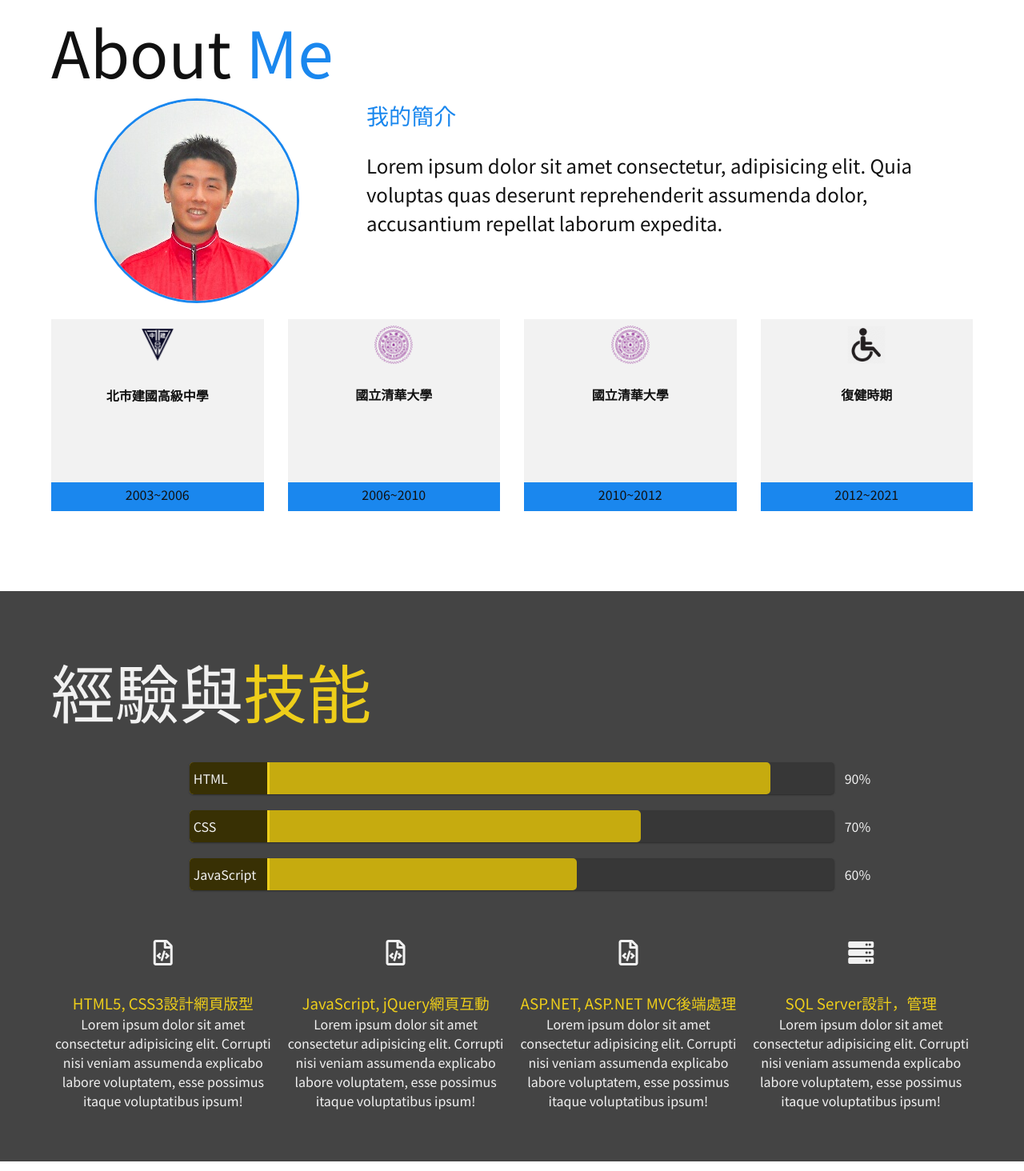
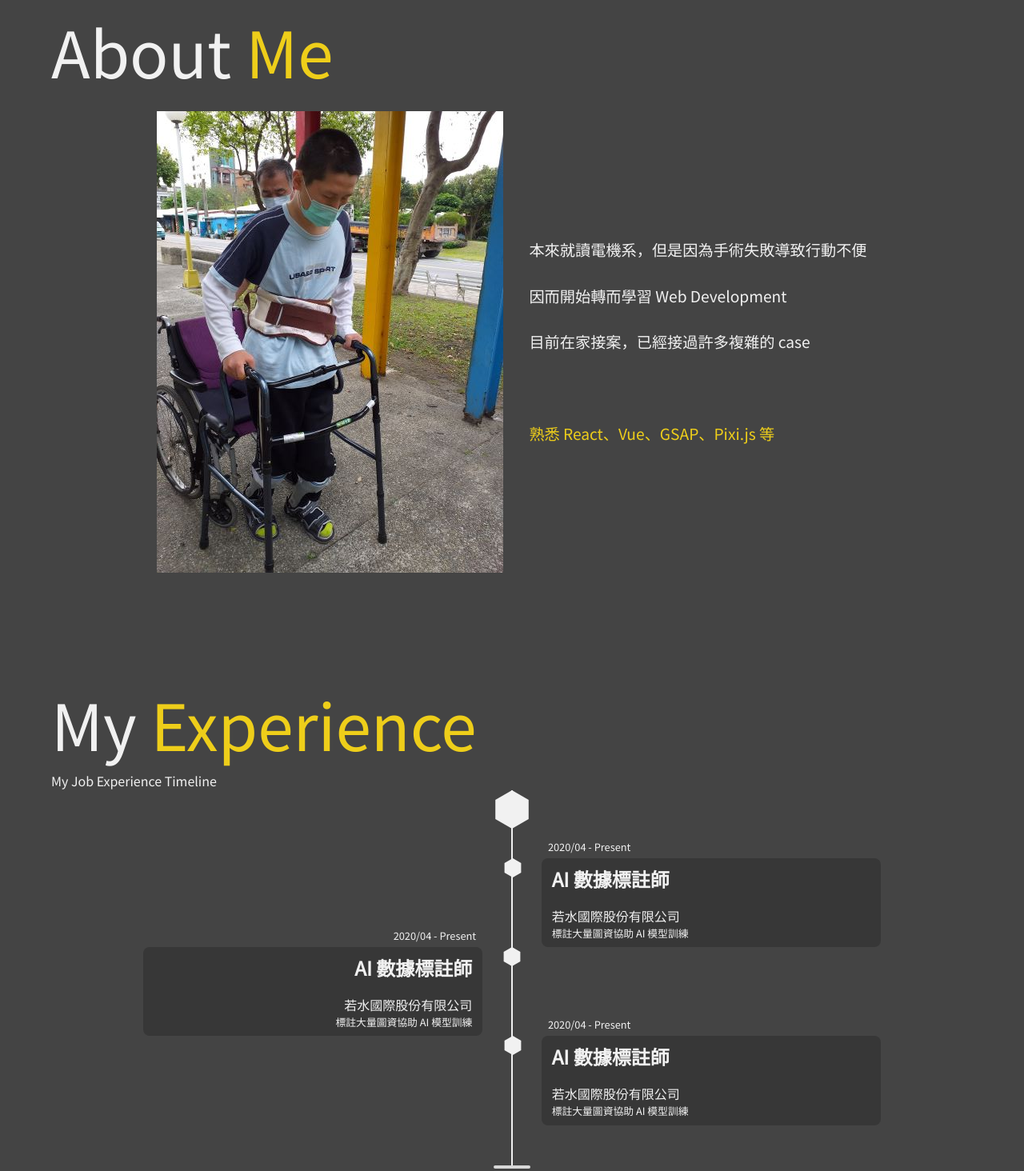
Before and after one commit to KalpasWang/my-portfolio, a plain HTML site: page index.html in a window 1280 px wide. Shown: the part 861-2325 px from the top of the page at 80% size. Drawn offline with nearby package versions, Linux system fonts and the light colour scheme.

Commit message:
完成 experience section

```diff
--- a/css/main.css
+++ b/css/main.css
@@ -1,11 +1,150 @@
+html,
+body,
+div,
+span,
+applet,
+object,
+iframe,
+h1,
+h2,
+h3,
+h4,
+h5,
+h6,
+p,
+blockquote,
+pre,
+a,
+abbr,
+acronym,
+address,
+big,
+cite,
+code,
+del,
+dfn,
+em,
+img,
+ins,
+kbd,
+q,
+s,
+samp,
+small,
+strike,
+strong,
+sub,
+sup,
+tt,
+var,
+b,
+u,
+i,
+center,
+dl,
+dt,
+dd,
+ol,
+ul,
+li,
+fieldset,
+form,
+label,
+legend,
+table,
+caption,
+tbody,
+tfoot,
+thead,
+tr,
+th,
+td,
+article,
+aside,
+canvas,
+details,
+embed,
+figure,
+figcaption,
+footer,
+header,
+hgroup,
+menu,
+nav,
+output,
+ruby,
+section,
+summary,
+time,
+mark,
+audio,
+video {
+  margin: 0;
+  padding: 0;
+  border: 0;
+  font-size: 100%;
+  font: inherit;
+  vertical-align: baseline;
+}
+
+/* HTML5 display-role reset for older browsers */
+article,
+aside,
+details,
+figcaption,
+figure,
+footer,
+header,
+hgroup,
+menu,
+nav,
+section {
+  display: block;
+}
+
+body {
+  line-height: 1;
+}
+
+ol,
+ul {
+  list-style: none;
+}
+
+blockquote,
+q {
+  quotes: none;
+}
+
+blockquote:before,
+blockquote:after,
+q:before,
+q:after {
+  content: '';
+  content: none;
+}
+
+table {
+  border-collapse: collapse;
+  border-spacing: 0;
+}
+
+*,
+*::before,
+*::after {
+  -webkit-box-sizing: border-box;
+          box-sizing: border-box;
+}
+
 .menu-btn {
   position: absolute;
   z-index: 3;
   right: 35px;
   top: 35px;
+  z-index: 99;
   cursor: pointer;
-  -webkit-transition: all 0.3s ease-out;
-  transition: all 0.3s ease-out;
+  -webkit-transition: all 0.5s ease-out;
+  transition: all 0.5s ease-out;
 }
 
 .menu-btn .btn-line {
@@ -13,8 +152,8 @@
   height: 3px;
   background: #f1f1f1;
   margin: 0 0 5px 0;
-  -webkit-transition: all 0.3s ease-out;
-  transition: all 0.3s ease-out;
+  -webkit-transition: all 0.5s ease-out;
+  transition: all 0.5s ease-out;
 }
 
 .menu-btn .btn-line:nth-child(3) {
@@ -56,11 +195,12 @@
       -ms-flex-flow: column nowrap;
           flex-flow: column nowrap;
   overflow: hidden;
+  z-index: 50;
   background: #373737;
   -webkit-transform: translate3d(0, -100%, 0);
           transform: translate3d(0, -100%, 0);
-  -webkit-transition: all 0.3s ease-out;
-  transition: all 0.3s ease-out;
+  -webkit-transition: all 0.5s ease-out;
+  transition: all 0.5s ease-out;
 }
 
 .menu.show {
@@ -102,8 +242,8 @@
   margin-top: 30px;
   -webkit-transform: translate3d(100%, 0, 0);
           transform: translate3d(100%, 0, 0);
-  -webkit-transition: all 0.3s ease-out;
-  transition: all 0.3s ease-out;
+  -webkit-transition: all 0.5s ease-out;
+  transition: all 0.5s ease-out;
   -webkit-transition-delay: 0.3s;
           transition-delay: 0.3s;
 }
@@ -117,7 +257,7 @@
   width: 150px;
   height: 150px;
   margin: 0 auto;
-  background: url("../img/me.jpg") white;
+  background: url("../img/me-gray.jpg");
   background-size: cover;
   border-radius: 50%;
   border: solid 3px #eece1a;
@@ -126,8 +266,8 @@
 .menu-item {
   -webkit-transform: translate3d(600px, 0, 0);
           transform: translate3d(600px, 0, 0);
-  -webkit-transition: all 0.3s ease-out;
-  transition: all 0.3s ease-out;
+  -webkit-transition: all 0.5s ease-out;
+  transition: all 0.5s ease-out;
 }
 
 .menu-item.show {
@@ -148,8 +288,8 @@
   font-weight: 300;
   color: #f1f1f1;
   text-decoration: none;
-  -webkit-transition: all 0.3s ease-out;
-  transition: all 0.3s ease-out;
+  -webkit-transition: all 0.5s ease-out;
+  transition: all 0.5s ease-out;
 }
 
 .menu-nav-link:hover {
@@ -259,10 +399,6 @@ header {
   color: #eece1a;
 }
 
-.text-secondary-light {
-  color: #1a87ee;
-}
-
 .home {
   padding: 4rem;
   overflow: hidden;
@@ -311,38 +447,177 @@ section#about {
   padding: 4rem;
   overflow: hidden;
   min-height: 100vh;
-  background: #fff;
+  background: #444;
+  color: #f1f1f1;
+}
+
+section#about .about-info {
+  display: -webkit-box;
+  display: -ms-flexbox;
+  display: flex;
+  -webkit-box-pack: center;
+      -ms-flex-pack: center;
+          justify-content: center;
+  -webkit-box-align: center;
+      -ms-flex-align: center;
+          align-items: center;
+  margin-top: 1rem;
+}
+
+section#about .about-info .bio-image {
+  margin-right: 2rem;
+}
+
+section#about .about-info .bio {
+  font-size: 1.2rem;
+}
+
+section.experience {
+  padding: 4rem;
+  overflow: hidden;
+  min-height: 100vh;
+}
+
+section.experience .timeline {
+  position: relative;
+  margin: 0 auto 20px;
+  width: 80%;
+}
+
+section.experience .timeline::before {
+  content: '';
+  width: 2px;
+  height: 100%;
+  position: absolute;
+  top: 0px;
+  left: 50%;
+  -webkit-transform: translateX(-50%);
+          transform: translateX(-50%);
+  background: #f1f1f1;
+}
+
+section.experience .timeline > ul {
+  display: inline-block;
+  position: relative;
+  padding: 85px 0 48px;
+  width: 100%;
+}
+
+section.experience .timeline > ul::before {
+  content: '';
+  background: url(../img/dot-start.svg);
+  background-size: contain;
+  position: absolute;
+  width: 48px;
+  height: 48px;
+  top: 0;
+  left: 50%;
+  z-index: 10;
+  -webkit-transform: translateX(-50%);
+          transform: translateX(-50%);
+}
+
+section.experience .timeline > ul::after {
+  content: '';
+  background: #d8d8d8;
+  border-radius: 2px;
+  width: 46px;
+  height: 4px;
+  position: absolute;
+  bottom: -6px;
+  left: 50%;
+  -webkit-transform: translateX(-50%);
+          transform: translateX(-50%);
+}
+
+section.experience .timeline > ul > li {
+  position: relative;
+  width: 46%;
+}
+
+section.experience .timeline > ul > li:nth-child(odd) {
+  float: right;
+  text-align: left;
+  clear: both;
+}
+
+section.experience .timeline > ul > li:nth-child(even) {
+  float: left;
+  text-align: right;
+  clear: both;
+}
+
+section.experience .timeline li:nth-child(odd) .time-marker {
+  position: absolute;
+  top: 0;
+  left: -48px;
+}
+
+section.experience .timeline li:nth-child(even) .time-marker {
+  position: absolute;
+  top: 0;
+  right: -49px;
+}
+
+section.experience .timeline li polygon {
+  -webkit-transition: all 0.5s ease-out;
+  transition: all 0.5s ease-out;
+}
+
+section.experience .timeline li:hover polygon {
+  fill: #eece1a;
+}
+
+section.experience .timeline li:hover .content {
+  background: #eece1a;
   color: #111;
 }
 
-section#about .about-info {
-  display: -ms-grid;
-  display: grid;
-      grid-template-areas: 'bioimage bio bio';
-  -ms-grid-columns: (1fr)[3];
-      grid-template-columns: repeat(3, 1fr);
-  grid-gap: 30px;
-  margin-bottom: 20px;
+section.experience .timeline li:hover .time {
+  color: #eece1a;
 }
 
-section#about .about-info .bio-image {
-  -ms-grid-row: 1;
-  -ms-grid-column: 1;
-  grid-area: bioimage;
-  border-radius: 50%;
-  border: 3px solid #1a87ee;
-  margin: auto;
+section.experience .timeline .content {
+  position: relative;
+  font-size: 1rem;
+  padding: 0.5rem 0.8rem;
+  background: #373737;
+  border-radius: 0.5rem;
+  color: #f1f1f1;
+  -webkit-transition: all 0.5s ease-out;
+  transition: all 0.5s ease-out;
 }
 
-section#about .about-info .bio {
-  -ms-grid-row: 1;
-  -ms-grid-column: 2;
-  -ms-grid-column-span: 2;
-  grid-area: bio;
-  font-size: 1.5rem;
+section.experience .timeline .time {
+  position: absolute;
+  top: -1.5rem;
+  left: 0.5rem;
+  font-size: 0.8rem;
+  color: #f1f1f1;
+  font-weight: 300;
 }
 
-section#about .scroll-wrapper {
+section.experience .timeline li:nth-child(even) .time {
+  left: auto;
+  right: 0.5rem;
+}
+
+section.experience .timeline .job {
+  font-size: 1.5rem;
+  font-weight: 900;
+  margin-bottom: 1rem;
+}
+
+section.experience .timeline .description {
+  font-size: 0.8rem;
+}
+
+section#skills {
+  padding: 4rem;
+  overflow: hidden;
+}
+
+section#skills .scroll-wrapper {
   display: -ms-grid;
   display: grid;
   grid-gap: 30px;
@@ -351,123 +626,57 @@ section#about .scroll-wrapper {
       grid-template-columns: repeat(4, 1fr);
 }
 
-section#about .scroll-wrapper .card {
-  background: #f2f2f2;
+section#skills .scroll-wrapper .card {
+  background: #373737;
   text-align: center;
   height: 15rem;
 }
 
-section#about .scroll-wrapper .card .card-info {
+section#skills .scroll-wrapper .card .card-info {
   height: 85%;
   width: 100%;
   padding: 0.5rem;
 }
 
-section#about .scroll-wrapper .card .card-info img {
+section#skills .scroll-wrapper .card .card-info img {
   width: 3rem;
 }
 
-section#about .scroll-wrapper .card .date {
-  background: #1a87ee;
+section#skills .scroll-wrapper .card .date {
+  background: #eece1a;
   color: #111;
   height: 15%;
   width: 100%;
   display: inline-block;
 }
 
-section#about .scroll-wrapper .card .date span {
+section#skills .scroll-wrapper .card .date span {
   display: inline-block;
   vertical-align: middle;
 }
 
-section#about .scroll-wrapper exp1 {
+section#skills .scroll-wrapper exp1 {
   -ms-grid-row: 1;
   -ms-grid-column: 1;
   grid-area: exp1;
 }
 
-section#about .scroll-wrapper exp2 {
+section#skills .scroll-wrapper exp2 {
   -ms-grid-row: 1;
   -ms-grid-column: 2;
   grid-area: exp2;
 }
 
-section#about .scroll-wrapper exp3 {
+section#skills .scroll-wrapper exp3 {
   -ms-grid-row: 1;
   -ms-grid-column: 3;
   grid-area: exp3;
 }
 
-section#about .scroll-wrapper exp4 {
+section#skills .scroll-wrapper exp4 {
   -ms-grid-row: 1;
   -ms-grid-column: 3;
   grid-area: exp3;
-}
-
-section#skills {
-  padding: 4rem;
-  overflow: hidden;
-}
-
-section#skills .progress-bar {
-  width: 70%;
-  margin: 0 auto;
-  margin: 30px auto;
-}
-
-section#skills .progress-bar .bar {
-  width: 100%;
-  height: 40px;
-  background: #373737;
-  margin-bottom: 20px;
-  position: relative;
-  border-radius: 5px;
-  -webkit-box-shadow: 0 1px 2px #2b2b2b;
-          box-shadow: 0 1px 2px #2b2b2b;
-}
-
-section#skills .progress-bar .title {
-  position: absolute;
-  float: left;
-  width: 100px;
-  height: 40px;
-  line-height: 40px;
-  padding-left: 5px;
-  border-top-left-radius: 5px;
-  border-bottom-left-radius: 5px;
-  background: #383004;
-  border-right: 3px solid #eece1a;
-  z-index: 10;
-}
-
-section#skills .progress-bar .bar-value {
-  position: relative;
-  float: right;
-  right: -50px;
-  line-height: 40px;
-  padding-right: 5px;
-  z-index: 10;
-}
-
-section#skills .progress-bar .progress {
-  position: absolute;
-  float: left;
-  height: 40px;
-  width: 100px;
-  border-radius: 5px;
-  background: #c6ab0f;
-}
-
-section#skills .progress-bar .progress.html {
-  max-width: 90%;
-}
-
-section#skills .progress-bar .progress.css {
-  max-width: 70%;
-}
-
-section#skills .progress-bar .progress.js {
-  max-width: 60%;
 }
 
 section#skills .specialty {
@@ -490,8 +699,8 @@ section#work {
   padding: 4rem;
   overflow: hidden;
   min-height: 100vh;
-  background: #fff;
-  color: #111;
+  background: #444;
+  color: #f1f1f1;
 }
 
 section#work .projects {
@@ -519,8 +728,8 @@ section#work .projects .item .project-box img {
      object-fit: cover;
   -o-object-position: 0% 50%;
      object-position: 0% 50%;
-  -webkit-transition: all 0.3s ease-out;
-  transition: all 0.3s ease-out;
+  -webkit-transition: all 0.5s ease-out;
+  transition: all 0.5s ease-out;
 }
 
 section#work .projects .item .project-box:hover img {
@@ -535,8 +744,8 @@ section#work .projects .item .project-box .details {
   left: 10px;
   right: 10px;
   background: rgba(68, 68, 68, 0.8);
-  -webkit-transition: all 0.3s ease-out;
-  transition: all 0.3s ease-out;
+  -webkit-transition: all 0.5s ease-out;
+  transition: all 0.5s ease-out;
   -webkit-transform: scaleY(0);
           transform: scaleY(0);
   color: #f1f1f1;
--- a/index.html
+++ b/index.html
@@ -74,150 +74,134 @@
 
     <section id="about" class="about">
       <div class="container">
-        <h1 class="lg-heading">
-          About<span class="text-secondary-light"> Me</span>
-        </h1>
+        <h1 class="lg-heading">About<span class="text-secondary"> Me</span></h1>
         <div class="about-info">
-          <img src="img/me.jpg" alt="me" class="bio-image" />
-
+          <img src="img/me2.jpg" alt="me" class="bio-image" />
           <div class="bio">
-            <h3 class="text-secondary-light">我的簡介</h3>
             <p>
-              Lorem ipsum dolor sit amet consectetur, adipisicing elit. Quia
-              voluptas quas deserunt reprehenderit assumenda dolor, accusantium
-              repellat laborum expedita.
+              本來就讀電機系，但是因為手術失敗導致行動不便
+              <br /><br />
+              因而開始轉而學習 Web Development
+              <br /><br />
+              目前在家接案，已經接過許多複雜的 case
             </p>
-          </div>
-        </div>
-
-        <div class="scroll-wrapper">
-          <div class="card exp1">
-            <div class="card-info">
-              <img src="img/ck.png" alt="建國中學" />
-              <h4>北市建國高級中學</h4>
-              <p></p>
-            </div>
-            <div class="date">
-              <span>2003~2006</span>
-            </div>
-          </div>
-
-          <div class="card exp2">
-            <div class="card-info">
-              <img src="img/nthu.png" alt="清華大學" />
-              <h4>國立清華大學</h4>
-              <p></p>
-            </div>
-            <div class="date">
-              <span>2006~2010</span>
-            </div>
-          </div>
-
-          <div class="card exp3">
-            <div class="card-info">
-              <img src="img/nthu.png" alt="清華大學" />
-              <h4>國立清華大學</h4>
-              <p></p>
-            </div>
-            <div class="date">
-              <span>2010~2012</span>
-            </div>
-          </div>
-
-          <div class="card exp4">
-            <div class="card-info">
-              <img src="img/disabled.png" alt="復健時期" />
-              <h4>復健時期</h4>
-              <p></p>
-            </div>
-            <div class="date">
-              <span>2012~2021</span>
-            </div>
+            <br /><br /><br />
+            <p class="text-secondary">熟悉 React、Vue、GSAP、Pixi.js 等</p>
           </div>
         </div>
       </div>
     </section>
 
-    <section id="skills">
+    <section id="experience" class="experience">
       <div class="container">
         <h1 class="lg-heading">
-          經驗與<span class="text-secondary">技能</span>
+          My <span class="text-secondary">Experience</span>
         </h1>
+        <p>My Job Experience Timeline</p>
+        <div class="timeline">
+          <ul>
+            <li class="timeItem1">
+              <svg
+                class="time-marker"
+                width="24"
+                height="24"
+                viewBox="0 0 60 60"
+                xmlns="http://www.w3.org/2000/svg"
+              >
+                <polygon
+                  fill="#f1f1f1"
+                  points="30,0 55.98077392578125,15 55.98077392578125,45 30,60 4.01922607421875,45 4.01922607421875,15 "
+                  id="Polygon-46"
+                />
+              </svg>
+              <div class="content">
+                <h4 class="time">2020/04 - Present</h4>
+                <h3 class="job">AI 數據標註師</h3>
+                <div class="company">若水國際股份有限公司</div>
+                <p class="description">標註大量圖資協助 AI 模型訓練</p>
+              </div>
+            </li>
+            <li class="timeItem2">
+              <svg
+                class="time-marker"
+                width="24"
+                height="24"
+                viewBox="0 0 60 60"
+                xmlns="http://www.w3.org/2000/svg"
+              >
+                <polygon
+                  fill="#f1f1f1"
+                  points="30,0 55.98077392578125,15 55.98077392578125,45 30,60 4.01922607421875,45 4.01922607421875,15 "
+                  id="Polygon-46"
+                />
+              </svg>
+              <div class="content">
+                <h4 class="time">2020/04 - Present</h4>
+                <h3 class="job">AI 數據標註師</h3>
+                <div class="company">若水國際股份有限公司</div>
+                <p class="description">標註大量圖資協助 AI 模型訓練</p>
+              </div>
+            </li>
+            <li class="timeItem3">
+              <svg
+                class="time-marker"
+                width="24"
+                height="24"
+                viewBox="0 0 60 60"
+                xmlns="http://www.w3.org/2000/svg"
+              >
+                <polygon
+                  fill="#f1f1f1"
+                  points="30,0 55.98077392578125,15 55.98077392578125,45 30,60 4.01922607421875,45 4.01922607421875,15 "
+                  id="Polygon-46"
+                />
+              </svg>
+              <div class="content">
+                <h4 class="time">2020/04 - Present</h4>
+                <h3 class="job">AI 數據標註師</h3>
+                <div class="company">若水國際股份有限公司</div>
+                <p class="description">標註大量圖資協助 AI 模型訓練</p>
+              </div>
+            </li>
+          </ul>
+          <div style="clear: both"></div>
+        </div>
+      </div>
+    </section>
 
-        <div class="progress-bar">
-          <div class="bar">
-            <div class="title">HTML</div>
-            <div class="progress html"></div>
-            <div class="bar-value">90%</div>
-          </div>
-          <div class="bar">
-            <div class="title">CSS</div>
-            <div class="progress css"></div>
-            <div class="bar-value">70%</div>
-          </div>
-          <div class="bar">
-            <div class="title">JavaScript</div>
-            <div class="progress js"></div>
-            <div class="bar-value">60%</div>
-          </div>
-        </div>
-
-        <div class="specialty">
-          <div class="ability intro1">
-            <div class="icons">
-              <i class="far fa-file-code fa-2x"></i>
-            </div>
-            <h3 class="text-secondary">HTML5, CSS3設計網頁版型</h3>
-            <div class="description">
-              Lorem ipsum dolor sit amet consectetur adipisicing elit. Corrupti
-              nisi veniam assumenda explicabo labore voluptatem, esse possimus
-              itaque voluptatibus ipsum!
-            </div>
-          </div>
-
-          <div class="ability intro2">
-            <div class="icons">
-              <i class="far fa-file-code fa-2x"></i>
-            </div>
-            <h3 class="text-secondary">JavaScript, jQuery網頁互動</h3>
-            <div class="description">
-              Lorem ipsum dolor sit amet consectetur adipisicing elit. Corrupti
-              nisi veniam assumenda explicabo labore voluptatem, esse possimus
-              itaque voluptatibus ipsum!
-            </div>
-          </div>
-
-          <div class="ability intro3">
-            <div class="icons">
-              <i class="far fa-file-code fa-2x"></i>
-            </div>
-            <h3 class="text-secondary">ASP.NET, ASP.NET MVC後端處理</h3>
-            <div class="description">
-              Lorem ipsum dolor sit amet consectetur adipisicing elit. Corrupti
-              nisi veniam assumenda explicabo labore voluptatem, esse possimus
-              itaque voluptatibus ipsum!
-            </div>
-          </div>
-
-          <div class="ability intro4">
-            <div class="icons">
-              <i class="fas fa-server fa-2x"></i>
-            </div>
-            <h3 class="text-secondary">SQL Server設計，管理</h3>
-            <div class="description">
-              Lorem ipsum dolor sit amet consectetur adipisicing elit. Corrupti
-              nisi veniam assumenda explicabo labore voluptatem, esse possimus
-              itaque voluptatibus ipsum!
-            </div>
-          </div>
-        </div>
+    <section id="skills" class="skills">
+      <div class="container">
+        <h2>My Skills</h2>
+        <ul>
+          <li>
+            <i class="fas fa-3x fa-pager"></i>
+            <h4>網頁切版</h4>
+            <p>HTML、CSS 一頁式網頁</p>
+            <p>運用 RWD、SASS、HTML模板(Pug、EJS) 管理多頁式網站</p>
+            <p>熟悉 Bootstrap4、Tailwind CSS 等 CSS 框架</p>
+          </li>
+          <li>
+            <i class="fas fa-3x fa-code"></i>
+            <h4>Branding</h4>
+            <p>商業設計 / 形象設計</p>
+            <p>Brand image and mockups</p>
+            <p>Logotype, brand guideline</p>
+          </li>
+          <li>
+            <i class="fas fa-3x fa-tools"></i>
+            <h4>Visual Design</h4>
+            <p>插畫設計 / 視覺設計</p>
+            <p>Vector design</p>
+            <p>Illustration, character design</p>
+          </li>
+        </ul>
       </div>
     </section>
 
     <section id="work">
       <div class="container">
         <h1 class="lg-heading">
-          我的<span class="text-secondary-light">網站作品</span>
+          我的<span class="text-secondary">網站作品</span>
         </h1>
         <h2 class="sm-heading">完整網站與小型練習成品</h2>
 
```
Also changed, not shown: img/dot-start.svg (added), img/dot-timeitem.svg (added), img/me-gray.jpg, img/me2.jpg (added), 1 other file.
